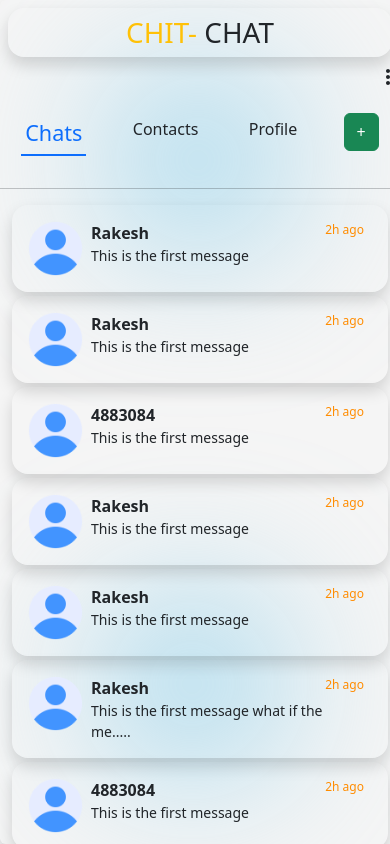
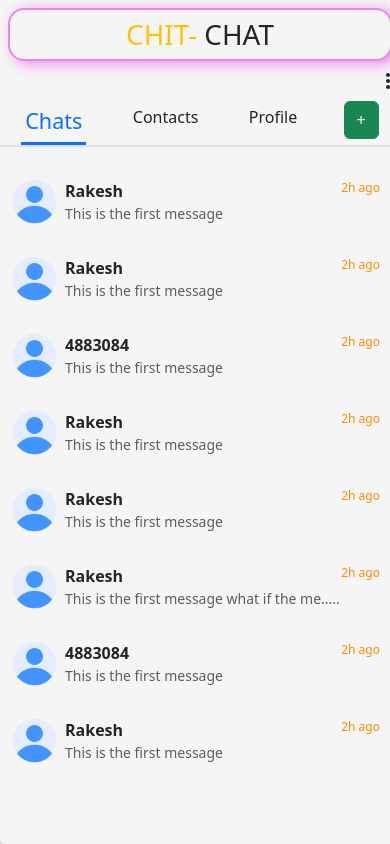
Before and after one commit to Rakesh-08/chit-chat-app, a React (Vite) app in the folder client-side/: page /Home in a window 390 px wide. Built offline with nearby package versions, Linux system fonts and the light colour scheme.

Commit message:
some minor changes in frontend

```diff
--- a/client-side/src/App.css
+++ b/client-side/src/App.css
@@ -28,8 +28,4 @@ body{
         display: none;
     }
 
-    .login{
-        height:70vh!important;
-    }
-
 }
--- a/client-side/src/App.jsx
+++ b/client-side/src/App.jsx
@@ -10,11 +10,6 @@ function App() {
 
   return (
     <BrowserRouter>
-      <div>
-          <div style={{ height: "10rem", width: '10rem', background: "skyBlue", borderRadius: "50%", filter: "blur(5em)", position: "absolute", bottom: "5em", left: "7em",zIndex:-1}}>
-  </div>
-      <div style={{ height: "10rem", width: '10rem', background: "skyBlue", borderRadius: "50%", filter: "blur(5em)", position: "absolute", top: "5em", right: "7em",zIndex:-1 }}></div>
-      </div>
 
       <Routes>
         <Route path="/" element={<LoginPage />}></Route>
--- a/client-side/src/components/ChatRoom.jsx
+++ b/client-side/src/components/ChatRoom.jsx
@@ -60,7 +60,7 @@ const ChatRoom = ({ connect }) => {
       }}
     >
       {/* header part */}
-      <div style={{ background: "lightGreen" }} className="p-2 shadow-lg">
+      <div style={{ background: "lightGreen",position:"sticky",top:0 }} className="p-2 shadow-lg">
         <div className="d-flex align-items-center ">
           <KeyboardBackspaceIcon onClick={()=>NavigateTo("/Home")} className=" mx-1 fs-6 text-secondary"/>
           <Avatar img={connect.profilePic} dim={40} />
@@ -97,7 +97,7 @@ const ChatRoom = ({ connect }) => {
                     chat.id == "other" ? "rgb(128, 128, 216)" : "violet",
                   borderRadius: "0em 1em 1em",
                 }}
-                className=" p-3"
+                className="p-2"
               >
                 {chat.msg}
               </div>
--- a/client-side/src/components/Profile.jsx
+++ b/client-side/src/components/Profile.jsx
@@ -1,5 +1,5 @@
-import React, { useState } from 'react'
-import { useDispatch } from "react-redux";
+import React, { useState,useEffect } from 'react'
+import { useDispatch,useSelector } from "react-redux";
 import Avatar from "../components/Avatar"
 import AddAPhotoIcon from "@mui/icons-material/AddAPhoto";
 import EditIcon from "@mui/icons-material/Edit";
@@ -18,13 +18,15 @@ const Profile = () => {
   let [showEdit, setShowEdit] = useState(false);
   let [editData, setEditData] = useState({ user: LoggedUser.name, mobile: LoggedUser.mobile });
   let [imgUpload, setImgUpload] = useState('')
-   let [themeToggle, setThemeToggle] = useState(false);
- let dispatch = useDispatch();
+
+  let themeToggle=useSelector(state=>state.ThemeReducer.themeToggle)
+
+  let dispatch = useDispatch();
 
   let handleEditForm = (e) => {
+      setShowEdit(false)
+  }
 
-    setShowEdit(false)
-  }
 
   return (
     <div
@@ -42,7 +44,8 @@ const Profile = () => {
                 type: "changeTheme",
                 mode: "light",
               });
-              setThemeToggle(false);
+
+              localStorage.setItem("theme","light")
             }}
           >
             <LightModeIcon style={{ height: "15px" }} />
@@ -54,7 +57,8 @@ const Profile = () => {
                 type: "changeTheme",
                 mode: "dark",
               });
-              setThemeToggle(true);
+
+              localStorage.setItem("theme", "dark");
             }}
           >
             {" "}
--- a/client-side/src/components/SavedContacts.jsx
+++ b/client-side/src/components/SavedContacts.jsx
@@ -2,25 +2,7 @@ import React from 'react'
 import Avatar from './Avatar';
 import { useDispatch } from "react-redux";
 import { useNavigate } from "react-router-dom";
-
-let contacts = [
-  { profilePic: "/dummyImg.jpg", name: "Rahul Mandal" },
-  { profilePic: "", name: "Rg ", _id: "4388" },
-  { profilePic: "/dummyImg.jpg", name: "Rahul (2nd)" },
-  { profilePic: "", name: "Rakesh" },
-  { profilePic: "/dummyImg.jpg", name: "Rahul Mandal" },
-  { profilePic: "", name: "Rahul Mandal" },
-  { profilePic: "", name: "jacky" },
-  { profilePic: "/dummyImg.jpg", name: "salman khan" },
-  { profilePic: "/dummyImg.jpg", name: "Rahul Mandal" },
-  { profilePic: "", name: "Rg ", _id: "4388" },
-  { profilePic: "/dummyImg.jpg", name: "Rahul (2nd)" },
-  { profilePic: "", name: "Rakesh" },
-  { profilePic: "/dummyImg.jpg", name: "Rahul Mandal" },
-  { profilePic: "", name: "Rahul Mandal" },
-  { profilePic: "", name: "jacky" },
-  { profilePic: "/dummyImg.jpg", name: "salman khan" },
-];
+import { contacts } from '../utils';
 
 const SavedContacts = () => {
   let dispatch = useDispatch();
@@ -30,6 +12,7 @@ const SavedContacts = () => {
     <div className="my-3">
       {contacts.map((contact, i) => (
         <div
+          style={{cursor:"pointer"}}
           onClick={() => {
             dispatch({
               type: "changeChatRoom",
@@ -41,9 +24,9 @@ const SavedContacts = () => {
             }
           } }
           key={i}
-          className="d-flex align-items-center m-2"
+          className="d-flex align-items-center m-2 my-3"
         >
-          <Avatar img={contact.profilePic} dim={50} />
+          <Avatar img={contact.profilePic} dim={40} />
           <p className="mx-4">{contact.name}</p>
         </div>
       ))}
--- a/client-side/src/components/User.jsx
+++ b/client-side/src/components/User.jsx
@@ -8,7 +8,9 @@ const User = ({ user }) => {
   let NavigateTo=useNavigate()
 
   return (
-    <div onClick={() => {
+    <div
+      style={{cursor:"pointer"}}
+      onClick={() => {
       dispatch({
         type: "changeChatRoom",
         payload: user
@@ -17,16 +19,16 @@ const User = ({ user }) => {
       if (window.innerWidth <= 600) {
         NavigateTo("/chat-room")
       }
-    }} className="d-flex shadow rounded-4  m-1 p-3">
+    }} className="d-flex py-3 mx-1">
 
-      <Avatar img={user.profilePic} dim={55} />
+      <Avatar img={user.profilePic} dim={45} />
 
       <div className="w-100 mx-2">
         <div className="d-flex justify-content-between">
           <span className="fw-bold">{user.name || user.mobile}</span>
           <span style={{ fontSize: "12px",color:"darkOrange" }}>2h ago</span>
         </div>
-        <div style={{ fontSize: "14px" }}>
+        <div style={{ fontSize: "14px",color:"rgb(94,94,88)" }}>
           {user.lastMsg?.length > 40
             ? `${user.lastMsg.slice(0, 40)}.....`
             : user.lastMsg}
--- a/client-side/src/components/homeLeftPart.jsx
+++ b/client-side/src/components/homeLeftPart.jsx
@@ -6,65 +6,19 @@ import SavedContacts from './SavedContacts';
 import Profile from './Profile';
 import AddContactModal from './AddContactModal';
 import { useSelector, useDispatch } from "react-redux"
+import { dummyUsers } from '../utils';
 
-
-let dummyUsers = [
-  { _id:"3",
-    profilePic: "",
-    name: "Rakesh",
-    mobile: "4883084",
-    lastMsg: "This is the first message ",
-  },
-  {
-    profilePic: "",
-    name: "Rakesh",
-    mobile: "4883084",
-    lastMsg: "This is the first message ",
-  },
-  {
-    profilePic: "",
-    name: "",
-    mobile: "4883084",
-    lastMsg: "This is the first message ",
-  },
-  {
-    profilePic: "",
-    name: "Rakesh",
-    mobile: "4883084",
-    lastMsg: "This is the first message ",
-  },
-  {
-    profilePic: "",
-    name: "Rakesh",
-    mobile: "4883084",
-    lastMsg: "This is the first message ",
-  },
-  {
-    profilePic: "",
-    name: "Rakesh",
-    mobile: "4883084",
-    lastMsg: "This is the first message what if the message is not short then only show some part of the message",
-  },
-  {
-    profilePic: "",
-    name: "",
-    mobile: "4883084",
-    lastMsg: "This is the first message ",
-  },
-  {
-    profilePic: "",
-    name: "Rakesh",
-    mobile: "4883084",
-    lastMsg: "This is the first message ",
-  },
-];
 
 const HomeLeftPart = () => {
   let [routes, setRoutes] = useState("chats");
   let [addContact, setAddContact] = useState(false);
+  let [showActions,setShowActions] = useState(false)
   let state = useSelector(state => state.ThemeReducer);
 
 
+  let deleteAccountFn = () => {
+
+  }
   return (
     <div
       style={{
@@ -75,22 +29,65 @@ const HomeLeftPart = () => {
         background: state.backgroundColor,
         color: state.color,
       }}
-      className="me-3 py-2  shadow rounded-2"
+      className="me-1 py-2  shadow rounded-2"
     >
-      <div className="mx-2 py-2 display-6 text-center rounded-4 shadow ">
+      <div
+        style={{
+          border: "2px solid violet",
+          boxShadow: "0.2em 0.1em 0.5em  violet",
+        }}
+        className="mx-2 py-2 display-6 text-center rounded-4  "
+      >
         <span className="text-warning">CHIT-</span>{" "}
         <span className="">CHAT</span>
       </div>
-      <div className="d-flex justify-content-end mt-2"><MoreVertIcon onClick={() => {alert("Some more action tabs need to be inserted") }} /></div>
+
+      <div className="d-flex position-relative justify-content-end mt-2">
+        <MoreVertIcon
+          onClick={() => {
+            setShowActions(!showActions)
+          }}
+        />
+
+      {showActions&& <div
+          style={{
+            position: "absolute",
+            top: "1.2em",
+            right: "1em",
+            borderRadius: "0.9em 0em 0.5em 0.9em",
+            zIndex:1000
+          }}
+          className="bg-white text-dark p-3"
+        >
+          <p
+            onClick={() => {localStorage.clear() }}
+            className="pointer"
+           >
+            Logout
+          </p>
+
+            <p onClick={deleteAccountFn} className="text-danger border-bottom border-2 border-danger pointer">
+              Delete Account
+            </p>
+
+        </div>}
+      </div>
+
       <div
-        style={{ position: "sticky", top: "0em", zIndex: 889 }}
-        className="d-flex flex-wrap justify-content-around my-2 py-3"
+        style={{
+          position: "sticky",
+          top: "0em",
+          zIndex: 889,
+          backgroundColor: state.backgroundColor,
+          color: state.color,
+        }}
+        className="d-flex flex-wrap justify-content-around my-2 border-bottom border-2 "
       >
         <div
           onClick={() => setRoutes("chats")}
           className={`p-1 pointer ${
             routes == "chats" &&
-            " border-bottom border-2 border-primary fs-4 text-primary"
+            " border-bottom border-3 border-primary fs-4 text-primary"
           } `}
         >
           Chats
@@ -100,7 +97,7 @@ const HomeLeftPart = () => {
           onClick={() => setRoutes("contacts")}
           className={`p-1 pointer ${
             routes == "contacts" &&
-            " border-bottom border-2 border-primary fs-4 text-primary"
+            " border-bottom border-3 border-primary fs-4 text-primary"
           } `}
         >
           Contacts
@@ -109,7 +106,7 @@ const HomeLeftPart = () => {
           onClick={() => setRoutes("profile")}
           className={`p-1 pointer  ${
             routes == "profile" &&
-            " border-bottom border-2 border-primary fs-4 text-primary"
+            " border-bottom border-3 border-primary fs-4 text-primary"
           } `}
         >
           Profile
@@ -127,7 +124,6 @@ const HomeLeftPart = () => {
         </div>
       </div>
 
-      <hr className="mb-1" />
       {routes == "contacts" && (
         <div className="p-2">
           <SearchBar />
@@ -145,7 +141,6 @@ const HomeLeftPart = () => {
 
       {routes == "profile" && <Profile />}
 
-
       <AddContactModal addContact={addContact} setAddContact={setAddContact} />
     </div>
   );
--- a/client-side/src/reducers.jsx
+++ b/client-side/src/reducers.jsx
@@ -9,13 +9,18 @@ let init = {
 let theme = {
     dark: {
         backgroundColor: "black",
-        color:"white"
+        color: "white",
+        themeToggle:true
     },
     normal: {
         backgroundColor: "",
-        color:""
+        color: "",
+        themeToggle:false
     }
 }
+
+let currTheme = localStorage.getItem("theme")=="dark" ? theme.dark : theme.normal;
+
 let ChatRoomReducer = (state = init, action)=>{
 
     switch (action.type) {
@@ -28,7 +33,7 @@ let ChatRoomReducer = (state = init, action)=>{
      }
 }
 
-let ThemeReducer = (state = theme.normal, action) => {
+let ThemeReducer = (state = currTheme, action) => {
 
 
     switch (action.type) {
--- /dev/null
+++ b/client-side/src/utils.jsx
@@ -0,0 +1,74 @@
+
+let dummyUsers = [
+    {
+        _id: "3",
+        profilePic: "",
+        name: "Rakesh",
+        mobile: "4883084",
+        lastMsg: "This is the first message ",
+    },
+    {
+        profilePic: "",
+        name: "Rakesh",
+        mobile: "4883084",
+        lastMsg: "This is the first message ",
+    },
+    {
+        profilePic: "",
+        name: "",
+        mobile: "4883084",
+        lastMsg: "This is the first message ",
+    },
+    {
+        profilePic: "",
+        name: "Rakesh",
+        mobile: "4883084",
+        lastMsg: "This is the first message ",
+    },
+    {
+        profilePic: "",
+        name: "Rakesh",
+        mobile: "4883084",
+        lastMsg: "This is the first message ",
+    },
+    {
+        profilePic: "",
+        name: "Rakesh",
+        mobile: "4883084",
+        lastMsg: "This is the first message what if the message is not short then only show some part of the message",
+    },
+    {
+        profilePic: "",
+        name: "",
+        mobile: "4883084",
+        lastMsg: "This is the first message ",
+    },
+    {
+        profilePic: "",
+        name: "Rakesh",
+        mobile: "4883084",
+        lastMsg: "This is the first message ",
+    },
+];
+
+
+let contacts = [
+  { profilePic: "/dummyImg.jpg", name: "Rahul Mandal" },
+  { profilePic: "", name: "Rg ", _id: "4388" },
+  { profilePic: "/dummyImg.jpg", name: "Rahul (2nd)" },
+  { profilePic: "", name: "Rakesh" },
+  { profilePic: "/dummyImg.jpg", name: "Rahul Mandal" },
+  { profilePic: "", name: "Rahul Mandal" },
+  { profilePic: "", name: "jacky" },
+  { profilePic: "/dummyImg.jpg", name: "salman khan" },
+  { profilePic: "/dummyImg.jpg", name: "Rahul Mandal" },
+  { profilePic: "", name: "Rg ", _id: "4388" },
+  { profilePic: "/dummyImg.jpg", name: "Rahul (2nd)" },
+  { profilePic: "", name: "Rakesh" },
+  { profilePic: "/dummyImg.jpg", name: "Rahul Mandal" },
+  { profilePic: "", name: "Rahul Mandal" },
+  { profilePic: "", name: "jacky" },
+  { profilePic: "/dummyImg.jpg", name: "salman khan" },
+];
+
+export {dummyUsers,contacts}
```
Also changed, not shown: client-side/src/components/loginPage.jsx (+4 -3 lines).
